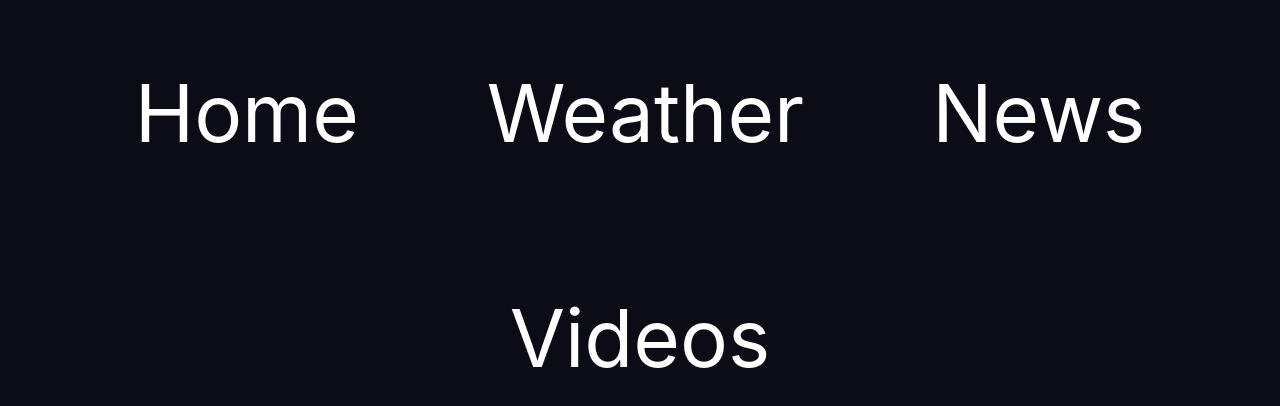
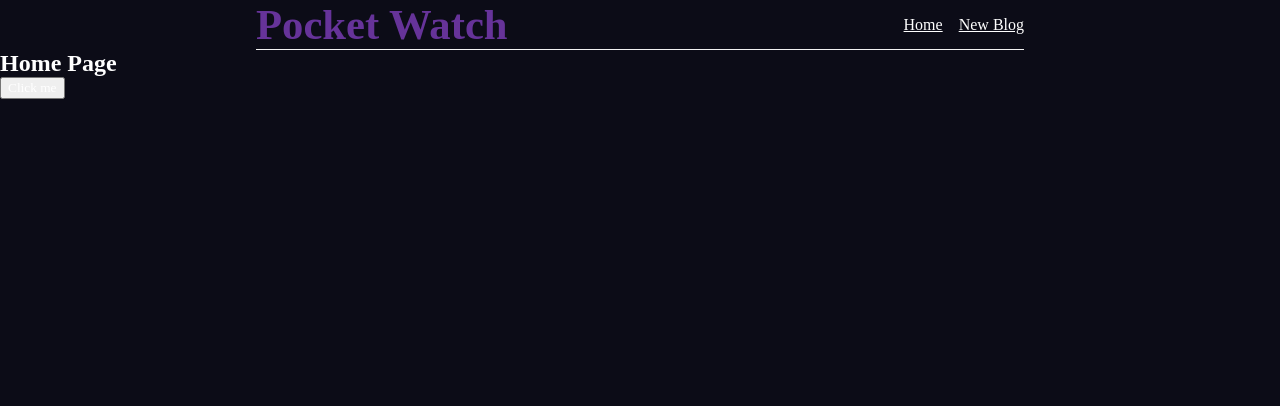
Before and after one commit to conconloo/pocket-watch-project, a React (Create React App) app: page / in a window 1280 px wide. Shown: the top 406 px of the page. Built offline with nearby package versions, Linux system fonts and the light colour scheme.

Commit message:
Getting Familiar with React

```diff
--- a/src/App.css
+++ /dev/null
@@ -1,26 +0,0 @@
-.Landing {
-  min-height: 100vh;
-  background-color: #0c0c17;
-}
-
-.Landing .container {
-  display: flex;
-  flex-direction: row;
-  flex-wrap: wrap;
-  justify-content: center;
-  align-items: center;
-  min-height: 100%;
-}
-
-.Landing .container .obj {
-  padding: 5%;
-  font-size: 10vh;
-  color: white;
-  transition-duration: infinite 5s;
-}
-
-.Landing .container .obj:hover{
-  color: #0c0c17;
-  background-color: white;
-
-}
--- a/src/App.js
+++ b/src/App.js
@@ -1,15 +1,12 @@
-import logo from './logo.svg';
-import './App.css';
+import Navbar from './Navbar';
+import Home from './Home';
 
 function App() {
   return (
-    <div className="Landing">
-
+    <div className="App">
+      <Navbar />
       <div className="container">
-        <div className="obj">Home</div>
-        <div className="obj">Weather</div>
-        <div className="obj">News</div>
-        <div className="obj">Videos</div>
+        <Home />
       </div>
     </div>
   );
--- /dev/null
+++ b/src/Home.js
@@ -0,0 +1,14 @@
+const Home = () => {
+    const handleClick = () => {
+        console.log('hello, all');
+    }
+
+    return (
+        <div className="Home">
+            <h2>Home Page</h2>
+            <button onClick={handleClick}>Click me</button>
+        </div>
+     );
+}
+
+export default Home;
--- /dev/null
+++ b/src/Navbar.js
@@ -0,0 +1,14 @@
+
+const Navbar = () => {
+    return (
+        <nav className="navbar">
+            <h1>Pocket Watch</h1>
+            <div className="links">
+                <a href="/">Home</a>
+                <a href="/create">New Blog</a>
+            </div>
+        </nav>
+     );
+}
+
+export default Navbar;
--- a/src/index.css
+++ b/src/index.css
@@ -1,13 +1,41 @@
-body {
+*{
   margin: 0;
-  font-family: -apple-system, BlinkMacSystemFont, 'Segoe UI', 'Roboto', 'Oxygen',
-    'Ubuntu', 'Cantarell', 'Fira Sans', 'Droid Sans', 'Helvetica Neue',
-    sans-serif;
-  -webkit-font-smoothing: antialiased;
-  -moz-osx-font-smoothing: grayscale;
+  font-family: 'Times New Roman', Times, serif;
+  color: white;
 }
 
-code {
-  font-family: source-code-pro, Menlo, Monaco, Consolas, 'Courier New',
-    monospace;
+.App {
+  min-height: 100vh;
+  background-color: #0c0c17;
 }
+
+.navbar {
+  display: flex;
+  align-items: center;
+  max-width: 60vw;
+  margin: 0 auto;
+  border-bottom: 1px solid #f2f2f2;
+}
+
+.navbar h1{
+  color: rebeccapurple;
+  font-size: 32pt;
+}
+
+.navbar .links {
+  margin-left: auto;
+}
+
+.navbar a {
+  margin-left: 16px;
+}
+
+.navbar a:hover{
+  color: #f1356d;
+}
+
+.content {
+  max-width: 600px;
+  margin: 40px auto;
+  padding: 20px;
+}
--- a/src/index.js
+++ b/src/index.js
@@ -2,7 +2,6 @@
 import ReactDOM from 'react-dom';
 import './index.css';
 import App from './App';
-import reportWebVitals from './reportWebVitals';
 
 ReactDOM.render(
   <React.StrictMode>
@@ -10,8 +9,3 @@
   </React.StrictMode>,
   document.getElementById('root')
 );
-
-// If you want to start measuring performance in your app, pass a function
-// to log results (for example: reportWebVitals(console.log))
-// or send to an analytics endpoint. Learn more: https://bit.ly/CRA-vitals
-reportWebVitals();
--- a/src/reportWebVitals.js
+++ /dev/null
@@ -1,13 +0,0 @@
-const reportWebVitals = onPerfEntry => {
-  if (onPerfEntry && onPerfEntry instanceof Function) {
-    import('web-vitals').then(({ getCLS, getFID, getFCP, getLCP, getTTFB }) => {
-      getCLS(onPerfEntry);
-      getFID(onPerfEntry);
-      getFCP(onPerfEntry);
-      getLCP(onPerfEntry);
-      getTTFB(onPerfEntry);
-    });
-  }
-};
-
-export default reportWebVitals;
```
Also changed, not shown: src/setupTests.js (deleted, +0 -5 lines), src/logo.svg (deleted), 1 other file (tests, documents, lock files or other folders).
